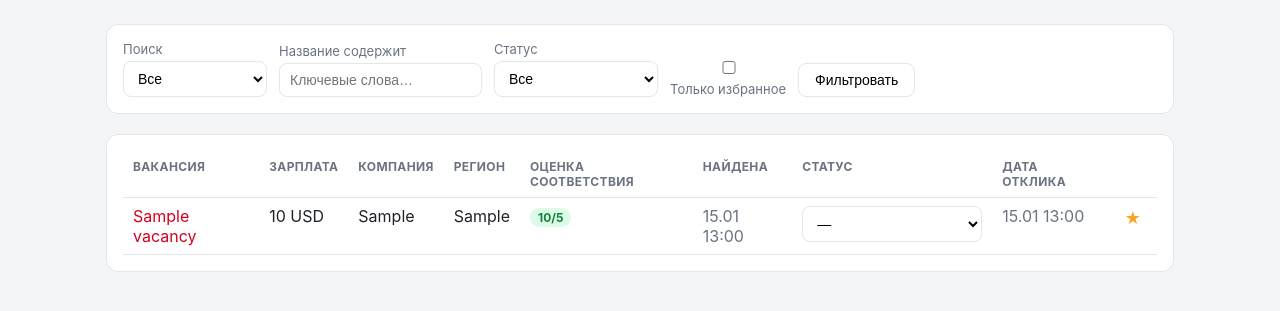
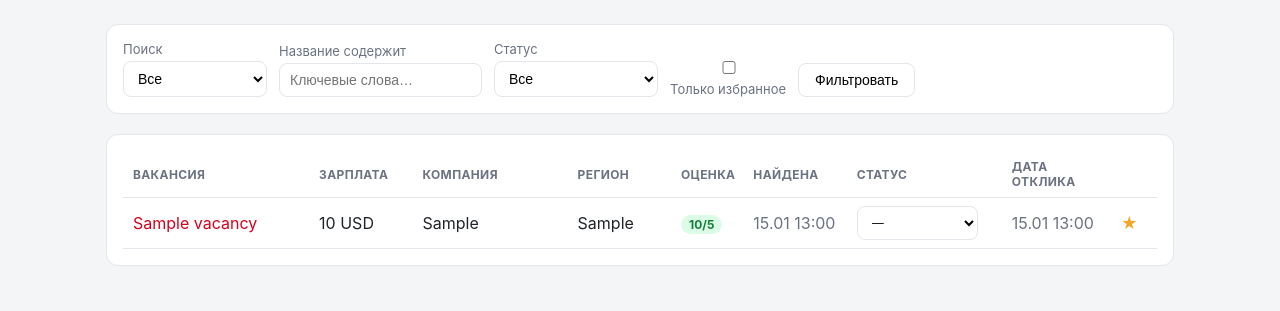
Before and after one commit to ShnaiderOleg/HH_personal_search, a FastAPI app: page /vacancies in a window 1280 px wide. Shown: the part 48-359 px from the top of the page. Run offline with FastAPI, Linux system fonts and the light colour scheme; tables that the repository leaves empty hold one stand-in row (values such as "Sample post").

Commit message:
фикс верстки таблиц: переносы слов, ширина колонок, не перекрываются

```diff
--- a/app/static/style.css
+++ b/app/static/style.css
@@ -59,11 +59,14 @@ body {
 .stat-num { font-size: 32px; font-weight: 700; color: var(--accent); }
 .stat-label { color: var(--muted); margin-top: 4px; }
 
-.table { width: 100%; border-collapse: collapse; }
-.table th, .table td { text-align: left; padding: 8px 10px; border-bottom: 1px solid var(--border); vertical-align: top; }
+.table { width: 100%; border-collapse: collapse; table-layout: fixed; }
+.table th, .table td { text-align: left; padding: 8px 10px; border-bottom: 1px solid var(--border); vertical-align: middle; }
 .table th { font-size: 12px; text-transform: uppercase; letter-spacing: .03em; color: var(--muted); }
 .table td a { color: var(--accent); text-decoration: none; }
 .table td a:hover { text-decoration: underline; }
+.table .cell-ellipsis { overflow: visible; word-break: break-word; white-space: normal; }
+.table .cell-nowrap { white-space: nowrap; }
+.table select { max-width: 100%; min-width: 0; font-size: 12px; }
 .table-wrap { overflow-x: auto; -webkit-overflow-scrolling: touch; }
 .muted { color: var(--muted); }
 .error { color: var(--danger); font-size: 12px; }
--- a/app/templates/vacancies.html
+++ b/app/templates/vacancies.html
@@ -32,20 +32,20 @@
   <div class="table-wrap">
   <table class="table">
     <thead>
-      <tr><th>Вакансия</th><th>Зарплата</th><th>Компания</th><th>Регион</th><th>Оценка соответствия</th><th>Найдена</th><th>Статус</th><th>Дата отклика</th><th></th></tr>
+      <tr><th style="width:18%">Вакансия</th><th style="width:10%">Зарплата</th><th style="width:15%">Компания</th><th style="width:10%">Регион</th><th style="width:7%">Оценка</th><th style="width:10%">Найдена</th><th style="width:15%">Статус</th><th style="width:10%">Дата отклика</th><th style="width:5%"></th></tr>
     </thead>
     <tbody>
       {% for v in vacancies %}
       <tr>
-        <td><a href="{{ v.url }}" target="_blank" rel="noopener">{{ v.title }}</a></td>
+        <td class="cell-ellipsis"><a href="{{ v.url }}" target="_blank" rel="noopener">{{ v.title }}</a></td>
         <td>{{ salary_label(v) }}</td>
-        <td>{{ v.employer or '—' }}</td>
+        <td class="cell-ellipsis">{{ v.employer or '—' }}</td>
         <td>{{ v.area or '—' }}</td>
-        <td class="score-cell" data-hh-id="{{ v.hh_id }}" data-search-id="{{ current_search_id or '' }}" title="Оценить нейросетью (по резюме из поиска)">
+        <td class="score-cell cell-nowrap" data-hh-id="{{ v.hh_id }}" data-search-id="{{ current_search_id or '' }}" title="Оценить нейросетью (по резюме из поиска)">
           {% if v.match_score is not none %}<span class="score {{ 'score-good' if v.match_score >= 4 else ('score-mid' if v.match_score >= 3 else 'score-bad') }}">{{ v.match_score }}/5</span>{% else %}<span class="muted">—</span>{% endif %}
         </td>
-        <td class="muted">{{ fmt_dt(v.first_seen_at) }}</td>
-        <td>
+        <td class="cell-nowrap muted">{{ fmt_dt(v.first_seen_at) }}</td>
+        <td class="cell-nowrap">
           <select class="status-select" data-hh-id="{{ v.hh_id }}">
             <option value="">—</option>
             <option value="не интересует" {{ 'selected' if v.status == 'не интересует' }}>не интересует</option>
@@ -53,8 +53,8 @@
             <option value="Отказ" {{ 'selected' if v.status == 'Отказ' }}>Отказ</option>
           </select>
         </td>
-        <td class="muted" data-applied="{{ v.hh_id }}">{{ fmt_dt(v.applied_at) }}</td>
-        <td>
+        <td class="cell-nowrap muted" data-applied="{{ v.hh_id }}">{{ fmt_dt(v.applied_at) }}</td>
+        <td class="cell-nowrap">
           <button class="fav-btn {{ 'on' if v.is_favorite }}" data-hh-id="{{ v.hh_id }}" title="В избранное">★</button>
         </td>
       </tr>
```
Also changed, not shown: app/templates/dashboard.html (+8 -8 lines).
